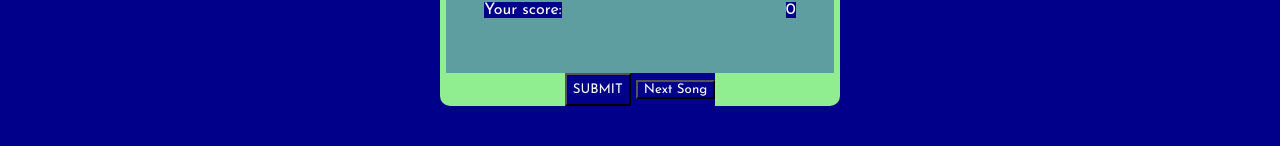
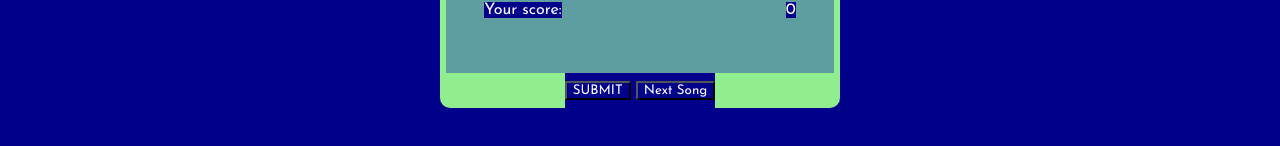
Before and after one commit to StibSky/JSGame-tryout, a plain HTML site: page index.html in a window 1280 px wide. Shown: the part 536-682 px from the top of the page. Drawn offline with Linux system fonts and the light colour scheme.

Commit message:
adding button

```diff
--- a/style.css
+++ b/style.css
@@ -73,9 +73,9 @@
     margin-left: 28vh;
 }
 
-#sumbit {
-    padding-top: 1vh;
-    padding-bottom: 1vh;
+#sumbit, #nextSong {
+    margin-top: 1vh;
+    margin-bottom: 1vh;
 }
 
 #songName, #artistName{
```
